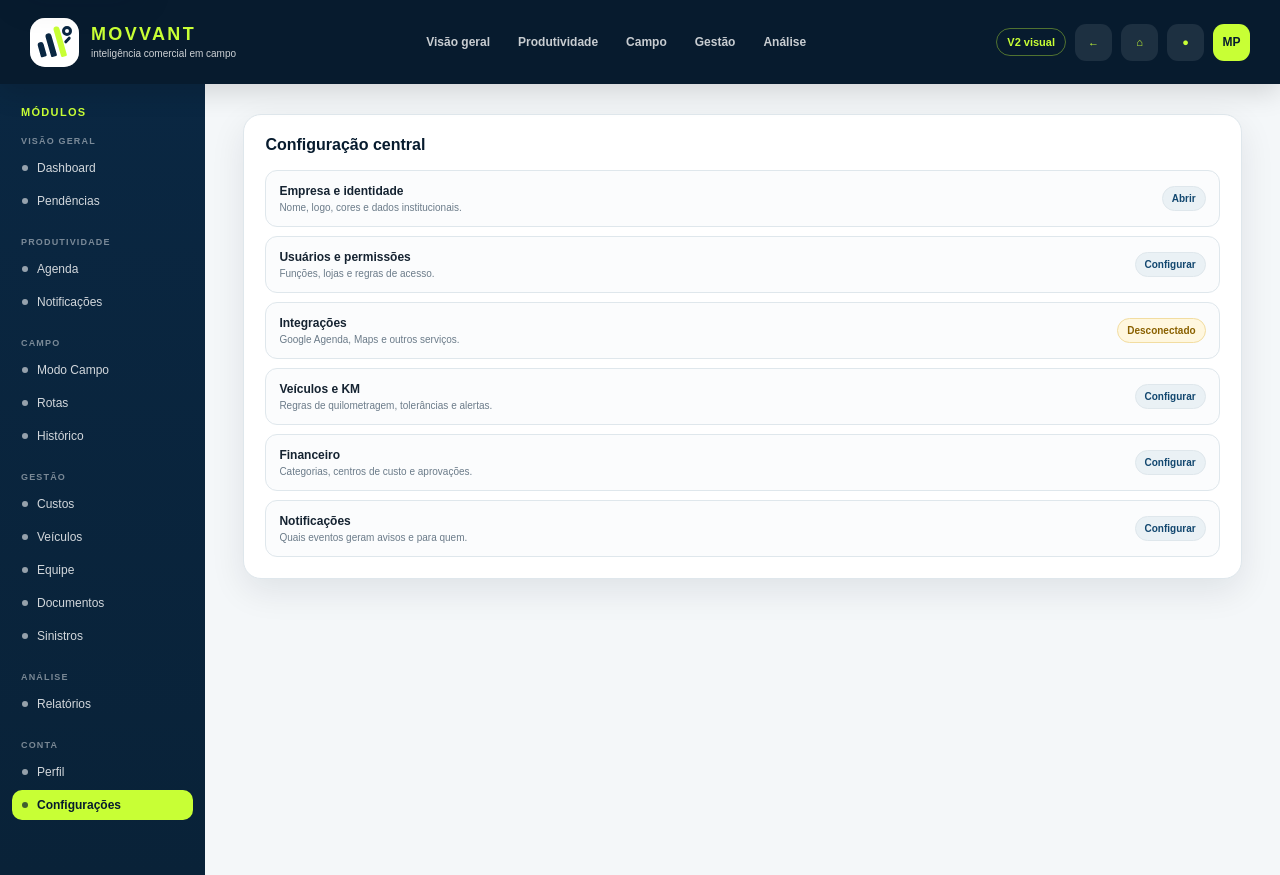
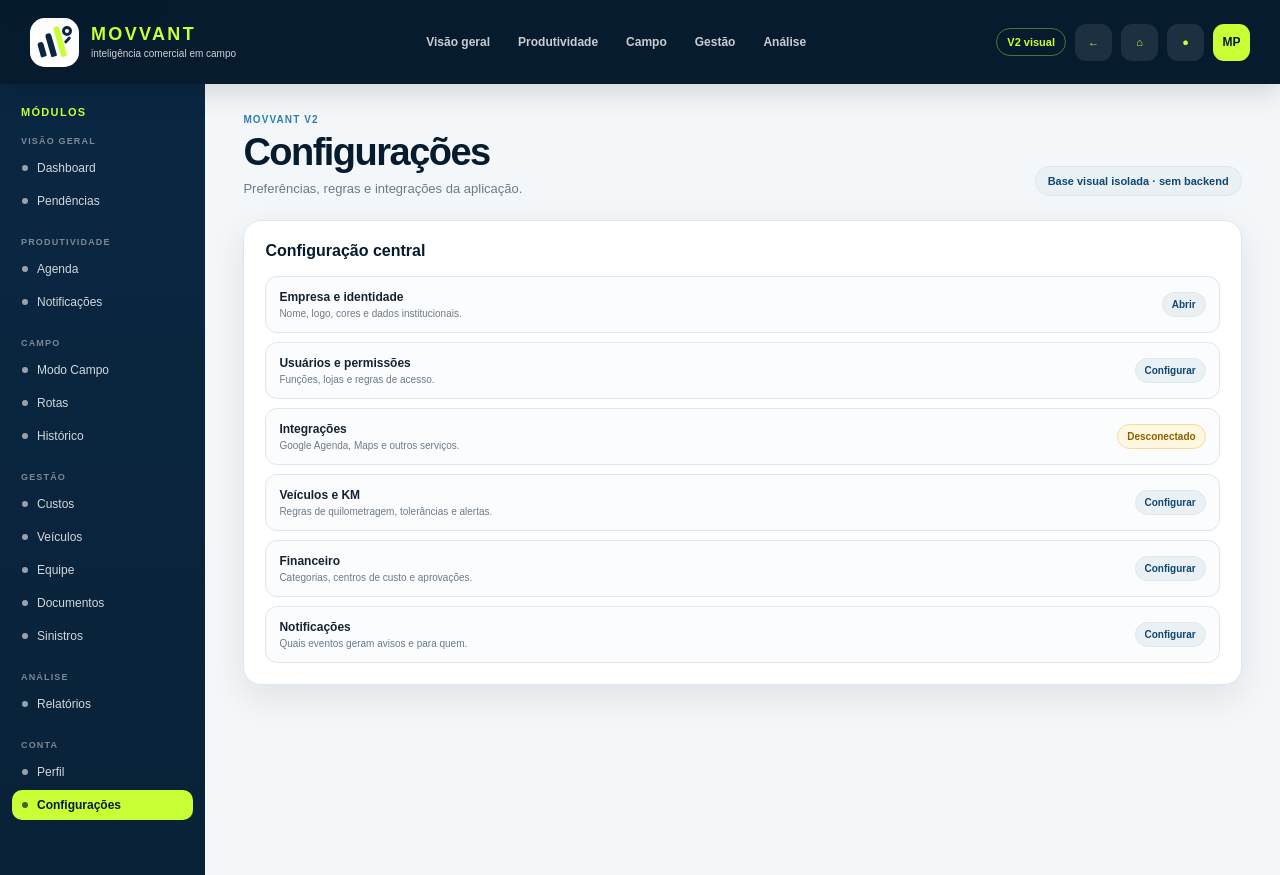
Before and after one commit to Manopanassolo/controle-facil-km, a Next.js app in the folder movvant-v2/: page /configuracoes in a window 1280 px wide. Built offline with nearby package versions, Linux system fonts and the light colour scheme.

Commit message:
Add canonical header to settings

```diff
--- a/movvant-v2/src/app/configuracoes/page.tsx
+++ b/movvant-v2/src/app/configuracoes/page.tsx
@@ -1,5 +1,6 @@
+import { ModuleHeader } from '@/components/CoreModules';
 import { SettingsModule } from '@/components/RemainingModules';
 
 export default function SettingsPage() {
-  return <SettingsModule />;
+  return <><ModuleHeader title="Configurações" description="Preferências, regras e integrações da aplicação." /><SettingsModule /></>;
 }
```
